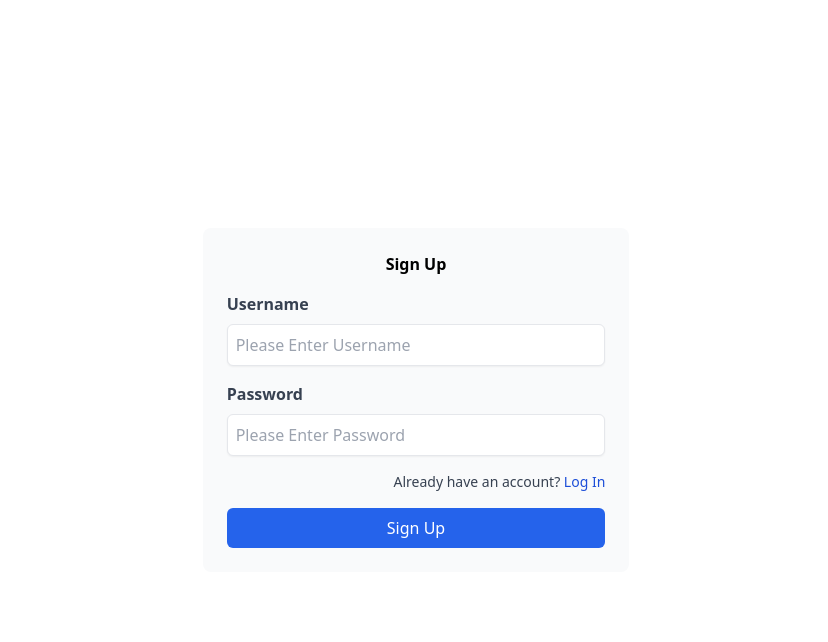
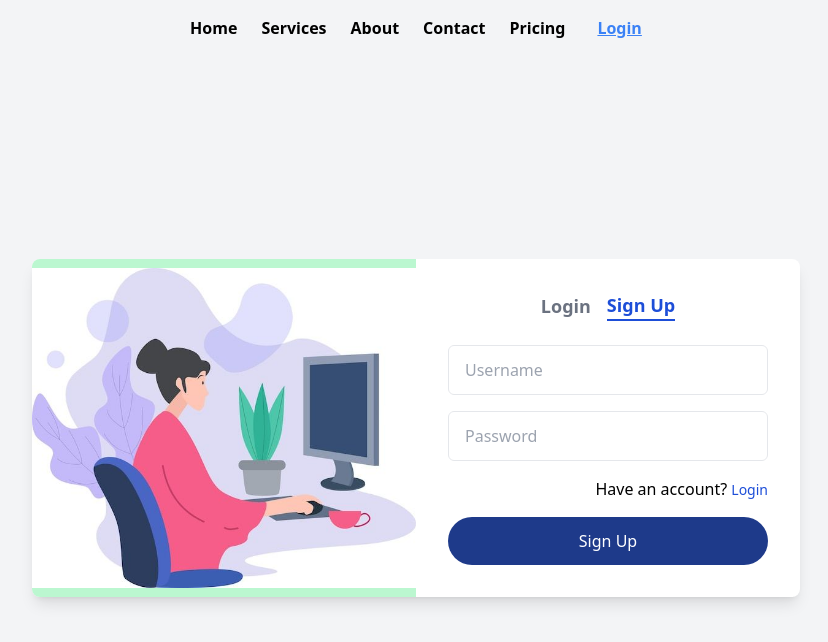
Before and after one commit to rornmakaraaa/I4-Internship, a Next.js app: page /signup in a window 1280 px wide. Shown: the top 642 px of the page, without its empty margins (224-1052 px from the left). Built offline with nearby package versions, Linux system fonts and the light colour scheme.

Commit message:
add image

```diff
--- a/components/admin/CreateProject.tsx
+++ b/components/admin/CreateProject.tsx
@@ -154,7 +154,7 @@ const CreateProject: React.FC<{ onProjectCreated: () => void }> = ({ onProjectCr
                     <div className="flex justify-between">
                         <Link
                             href="/admin/projects"
-                            className="mr-2 bg-gray-300 text-black py-2 px-4 rounded"
+                            className="mr-2 border text-black py-2 px-4 rounded"
                         >
                             Cancel
                         </Link>
--- a/components/admin/UserTable.tsx
+++ b/components/admin/UserTable.tsx
@@ -251,7 +251,7 @@ const UserTable: React.FC<UserTableProps> = ({ searchTerm }) => {
                             </div>
                             <div className="flex justify-between">
                                 <button type="button" onClick={handleModalClose} className="mr-2 bg-gray-300 text-black py-2 px-4 rounded">Close</button>
-                                <button type="submit" className="bg-blue-600 text-white py-2 px-4 rounded">{isCreating ? 'Create' : 'Save'}</button>
+                                <button type="submit" className="bg-blue-900 text-white py-2 px-4 rounded">{isCreating ? 'Create' : 'Save'}</button>
                             </div>
                         </form>
                     </div>
--- a/pages/admin/projects.tsx
+++ b/pages/admin/projects.tsx
@@ -20,11 +20,8 @@ const ProjectsPage: React.FC = () => {
                     </div>
                     <div className="flex items-center justify-between mb-4">
                         <div className="flex">
-                            <Link href="/admin/projects" className="bg-blue-900 text-white font-semibold py-2 px-4 hover:bg-gray-500 rounded-l-lg">
+                            <Link href="/admin/projects" className="bg-blue-900 text-white font-semibold py-2 px-4 hover:bg-gray-500 rounded-lg">
                                 All Projects
-                            </Link>
-                            <Link href="/admin/trash" className="bg-gray-200 text-gray-700 font-semibold py-2 px-4 hover:bg-gray-500 rounded-r-lg">
-                                Trash
                             </Link>
                         </div>
                         <div className="flex items-center ml-4">
--- a/pages/login.tsx
+++ b/pages/login.tsx
@@ -2,6 +2,7 @@ import Link from 'next/link';
 import "../app/globals.css";
 import React, { useState } from 'react';
 import { useRouter } from 'next/router';
+import Image from 'next/image';
 
 const Login: React.FC = () => {
   const [username, setUsername] = useState('');
@@ -10,10 +11,8 @@ const Login: React.FC = () => {
   const [success, setSuccess] = useState('');
   const router = useRouter();
 
-
   const handleSubmit = async (e: React.FormEvent<HTMLFormElement>) => {
     e.preventDefault();
-
     try {
       const response = await fetch('http://localhost:8000/api/auth/login', {
         method: 'POST',
@@ -22,9 +21,7 @@ const Login: React.FC = () => {
         },
         body: JSON.stringify({ username, password }),
       });
-
       const data = await response.json();
-
       if (response.ok) {
         setSuccess('Login successful!');
         router.push('/admin/dashboard');
@@ -38,52 +35,71 @@ const Login: React.FC = () => {
   };
 
   return (
-    <div className="flex justify-center items-center bg-primary h-screen">
-      <div className="bg-gray-50 p-6 rounded-lg w-1/3">
-        <h2 className="text-center mb-4"><strong>Log In</strong></h2>
+    <div className="min-h-screen flex flex-col">
+      <header className="flex justify-center items-center py-4 bg-gray-100 shadow-md">
+        <nav className="flex text-center space-x-6">
+          <Link href="/home" className="font-bold">Home</Link>
+          <Link href="/services" className="font-bold">Services</Link>
+          <Link href="/about" className="font-bold">About</Link>
+          <Link href="/contact" className="font-bold">Contact</Link>
+          <Link href="/pricing" className="font-bold">Pricing</Link>
+        </nav>
+        <div className="ml-8">
+          <Link href="/login" className="underline decoration-none group hover:decoration-blue-200 font-bold text-blue-500">
+            Login
+          </Link>
+        </div>
+      </header>
+      <div className="flex-grow flex justify-center items-center bg-gray-100">
+        <div className="bg-white rounded-lg shadow-lg overflow-hidden max-w-3xl w-full flex">
+          <div className="w-1/2 hidden md:flex bg-green-200 items-center justify-center">
+            <Image src="/Login.jpg" alt="Illustration" width={500} height={500} />
+          </div>
+          <div className="w-full md:w-1/2 p-8">
+            <div className="flex justify-center mb-6">
+              <div className="flex space-x-4">
+                <button className="text-lg font-semibold text-blue-700 border-b-2 border-blue-700 focus:outline-none">
+                  Login
+                </button>
+                <button className="text-lg font-semibold text-gray-500 focus:outline-none">
+                  <Link href="/signup">Sign Up</Link>
+                </button>
+              </div>
+            </div>
             {error && <p className="text-red-600 text-center mb-4">{error}</p>}
             {success && <p className="text-green-600 text-center mb-4">{success}</p>}
-        <form onSubmit={handleSubmit}>
-          <div className="mb-4">
-            <label htmlFor="username" className="block text-gray-700 font-bold mb-2">
-              Username
-            </label>
+            <form onSubmit={handleSubmit} className="space-y-4">
+              <div>
                 <input
-              className="border py-2 px-2 form-input mt-1 block w-full rounded-md border-gray-200 shadow-sm"
-              id="username"
                   type="text"
                   value={username}
                   onChange={(e) => setUsername(e.target.value)}
-              placeholder="Please Enter Username"
+                  placeholder="Username"
                   required
+                  className="w-full border px-4 py-3 rounded-md focus:outline-none focus:ring-2 focus:ring-blue-500"
                 />
               </div>
-
-          <div className="mb-4">
-            <label htmlFor="password" className="block text-gray-700 font-bold mb-2">
-              Password
-            </label>
+              <div>
                 <input
-              className="border px-2 py-2 form-input mt-1 block w-full rounded-md border-gray-200 shadow-sm"
-              id="password"
                   type="password"
                   value={password}
                   onChange={(e) => setPassword(e.target.value)}
-              placeholder="Please Enter Password"
+                  placeholder="Password"
                   required
+                  className="w-full border px-4 py-3 rounded-md focus:outline-none focus:ring-2 focus:ring-blue-500"
                 />
               </div>
-
-          <p className="mb-4 text-sm text-gray-700 mt-1 text-right">
-            Don't have an account?{' '}
-            <Link href="/signup" className="text-blue-700 hover:underline">
-              Sign Up
+              <div className="text-right">
+                <Link href="/forgot-password" className="text-sm text-blue-700 hover:underline">
+                  Forgot your password?
                 </Link>
-          </p>
-          <button type="submit" className="bg-blue-600 hover:bg-blue-700 text-white py-2 px-4 w-full rounded-md">
-            Log in
+              </div>
+              <button type="submit" className="w-full bg-blue-900 text-white py-3 rounded-full hover:bg-gray-400 focus:outline-none focus:ring-2 focus:ring-blue-500">
+                Login
               </button>
             </form>
+          </div>
+        </div>
       </div>
     </div>
   );
--- a/pages/signup.tsx
+++ b/pages/signup.tsx
@@ -2,9 +2,10 @@ import Link from 'next/link';
 import "../app/globals.css";
 import React, { useState } from 'react';
 import { useRouter } from 'next/router';
+import Image from 'next/image';
 
 const Signup: React.FC = () => {
-  const [name, setName] = useState('');
+  const [username, setUsername] = useState('');
   const [password, setPassword] = useState('');
   const [error, setError] = useState('');
   const [success, setSuccess] = useState('');
@@ -19,7 +20,7 @@ const Signup: React.FC = () => {
         headers: {
           'Content-Type': 'application/json',
         },
-        body: JSON.stringify({ username: name, password }),
+        body: JSON.stringify({ username, password }),
       });
 
       const data = await response.json();
@@ -27,7 +28,6 @@ const Signup: React.FC = () => {
       if (response.ok) {
         setSuccess('Signup successful!');
         setError('');
-
         router.push('/admin/dashboard');
       } else {
         setError(data.message || 'Signup failed');
@@ -41,44 +41,73 @@ const Signup: React.FC = () => {
   };
 
   return (
-    <div className="flex justify-center items-center bg-primary h-screen">
-      <div className="bg-gray-50 p-6 rounded-lg w-1/3">
-        <h2 className="text-center font-bold mb-4">Sign Up</h2>
+    <div className="min-h-screen flex flex-col">
+      <header className="flex justify-center items-center py-4 bg-gray-100 shadow-md">
+        <nav className="flex text-center space-x-6">
+          <Link href="/home" className="font-bold">Home</Link>
+          <Link href="/services" className="font-bold">Services</Link>
+          <Link href="/about" className="font-bold">About</Link>
+          <Link href="/contact" className="font-bold">Contact</Link>
+          <Link href="/pricing" className="font-bold">Pricing</Link>
+        </nav>
+        <div className="ml-8">
+          <Link href="/login" className="underline decoration-none group hover:decoration-blue-200 font-bold text-blue-500">
+            Login
+          </Link>
+        </div>
+      </header>
+
+      <div className="flex-grow flex justify-center items-center bg-gray-100">
+        <div className="bg-white rounded-lg shadow-lg overflow-hidden max-w-3xl w-full flex">
+          <div className="w-1/2 hidden md:flex bg-green-200 items-center justify-center">
+            <Image src="/Login.jpg" alt="Illustration" width={500} height={500} />
+          </div>
+          <div className="w-full md:w-1/2 p-8">
+            <div className="flex justify-center mb-6">
+              <div className="flex space-x-4">
+                <button className="text-lg font-semibold text-gray-500 focus:outline-none">
+                  <Link href="/login">Login</Link>
+                </button>
+                <button className="text-lg font-semibold text-blue-700 border-b-2 border-blue-700 focus:outline-none">
+                  Sign Up
+                </button>
+              </div>
+            </div>
             {error && <p className="text-red-600 text-center mb-4">{error}</p>}
             {success && <p className="text-green-600 text-center mb-4">{success}</p>}
-        <form onSubmit={handleSubmit}>
-          <div className="mb-4">
-            <label htmlFor="username" className="block text-gray-700 font-bold mb-2">Username</label>
+            <form onSubmit={handleSubmit} className="space-y-4">
+              <div>
                 <input
-              className="border py-2 px-2 form-input mt-1 block w-full rounded-md border-gray-200 shadow-sm"
-              id="username"
                   type="text"
-              placeholder="Please Enter Username"
-              value={name}
-              onChange={(e) => setName(e.target.value)}
+                  value={username}
+                  onChange={(e) => setUsername(e.target.value)}
+                  placeholder="Username"
                   required
+                  className="w-full border px-4 py-3 rounded-md focus:outline-none focus:ring-2 focus:ring-blue-500"
                 />
               </div>
-          <div className="mb-4">
-            <label htmlFor="password" className="block text-gray-700 font-bold mb-2">Password</label>
+              <div>
                 <input
-              className="border px-2 py-2 form-input mt-1 block w-full rounded-md border-gray-200 shadow-sm"
-              id="password"
                   type="password"
-              placeholder="Please Enter Password"
                   value={password}
                   onChange={(e) => setPassword(e.target.value)}
+                  placeholder="Password"
                   required
+                  className="w-full border px-4 py-3 rounded-md focus:outline-none focus:ring-2 focus:ring-blue-500"
                 />
               </div>
-          <p className="mb-4 text-sm text-gray-700 mt-1 text-right">
-            Already have an account?{' '}
-            <Link href="/login" className="text-blue-700 hover:underline">Log In</Link>
-          </p>
-          <button type="submit" className="bg-blue-600 hover:bg-blue-700 text-white py-2 px-4 w-full rounded-md">
+              <div className="text-right">
+                Have an account?{' '}
+                <Link href="/login" className="text-sm text-blue-700 hover:underline">
+                  Login
+                </Link>
+              </div>
+              <button type="submit" className="w-full bg-blue-900 text-white py-3 rounded-full hover:bg-gray-400 focus:outline-none focus:ring-2 focus:ring-blue-500">
                 Sign Up
               </button>
             </form>
+          </div>
+        </div>
       </div>
     </div>
   );
```
Also changed, not shown: components/admin/ProjectTable.tsx (+48 -12 lines), components/admin/TrashTable.tsx (deleted, +0 -113 lines), pages/admin/chatgp.tsx (deleted, +0 -19 lines), pages/admin/report.tsx (deleted, +0 -19 lines), public/Login.jpg (added). Lines whose indentation alone changed are shown as unchanged.
